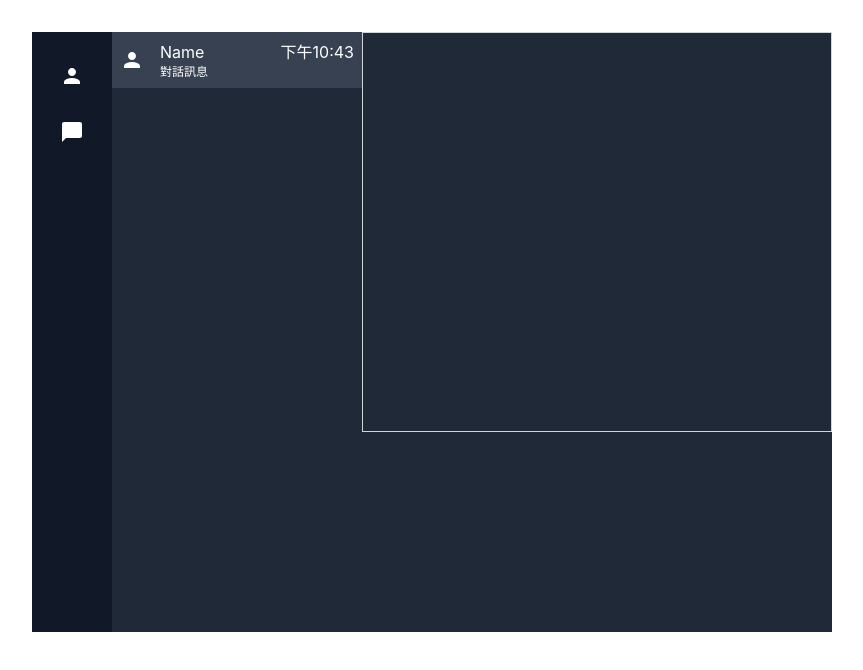
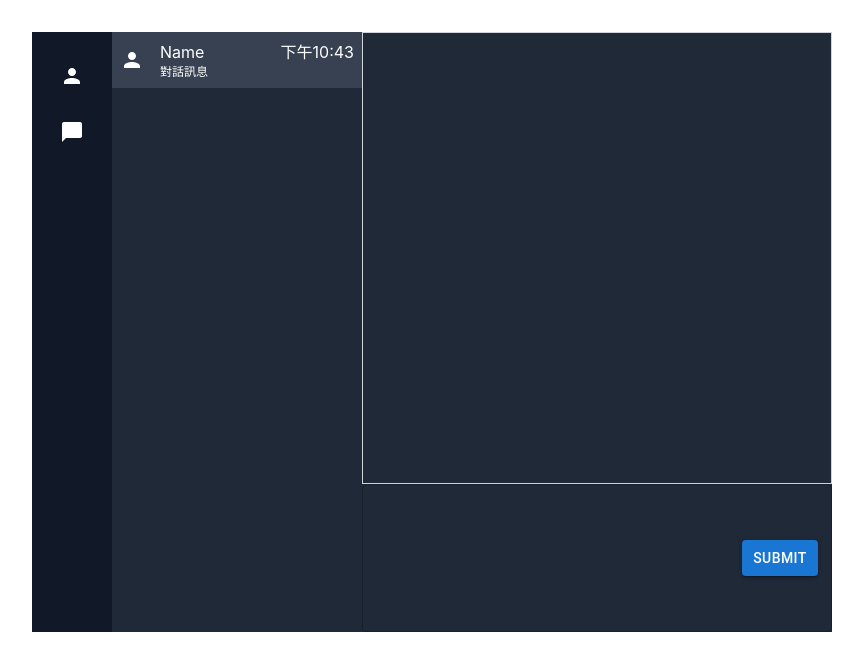
Before and after one commit to Ruila/webchat, a Next.js app in the folder nextjs-webchat/: page / in a window 1280 px wide. Shown: the top 670 px of the page, without its empty margins (208-1071 px from the left). Built offline with nearby package versions, Linux system fonts and the light colour scheme.

Commit message:
modify chat container

```diff
--- a/nextjs-webchat/components/ChatContainer.tsx
+++ b/nextjs-webchat/components/ChatContainer.tsx
@@ -1,11 +1,35 @@
 
 import { NextComponentType } from 'next'
+import { TextField } from '@mui/material';
+import { makeStyles } from '@mui/styles';
+import Button from '@mui/material/Button';
+
+const useStyles = makeStyles (theme => ({
+    textField: {
+        width: "100%"
+    },
+    multilineColor: {
+        color: "#fff"
+    }
+}))
 
 export const ChatContainer: NextComponentType = () => {
+    const classes = useStyles()
+
     return (
-        <div className="w-full">
-            <div className="h-[400px] w-full border-gray-300 border-[1px] border-solid"></div>
-
+        <div className="w-full h-full flex flex-col">
+            <div className="flex-1 w-full border-gray-300 border-[1px] border-solid"></div>
+            <TextField
+                fullWidth
+                style={{textAlign: 'left'}}
+                multiline
+                rows={5}
+                className="border-[1px] border-white border-solid"
+                InputProps={{
+                    className: classes.multilineColor,
+                    endAdornment: <Button variant="contained">submit</Button>
+                  }}
+            />
         </div>
     )
 }
--- a/nextjs-webchat/package.json
+++ b/nextjs-webchat/package.json
@@ -13,11 +13,13 @@
     "@emotion/styled": "^11.3.0",
     "@mui/icons-material": "^5.0.1",
     "@mui/material": "^5.0.2",
+    "@mui/styles": "^5.0.1",
     "autoprefixer": "^10.3.6",
     "next": "11.1.2",
     "postcss": "^8.3.8",
     "react": "17.0.2",
     "react-dom": "17.0.2",
+    "styled-components": "^5.3.1",
     "tailwindcss": "^2.2.16"
   },
   "devDependencies": {
```
Also changed, not shown: nextjs-webchat/.babelrc (added), 1 other file (tests, documents, lock files or other folders).
